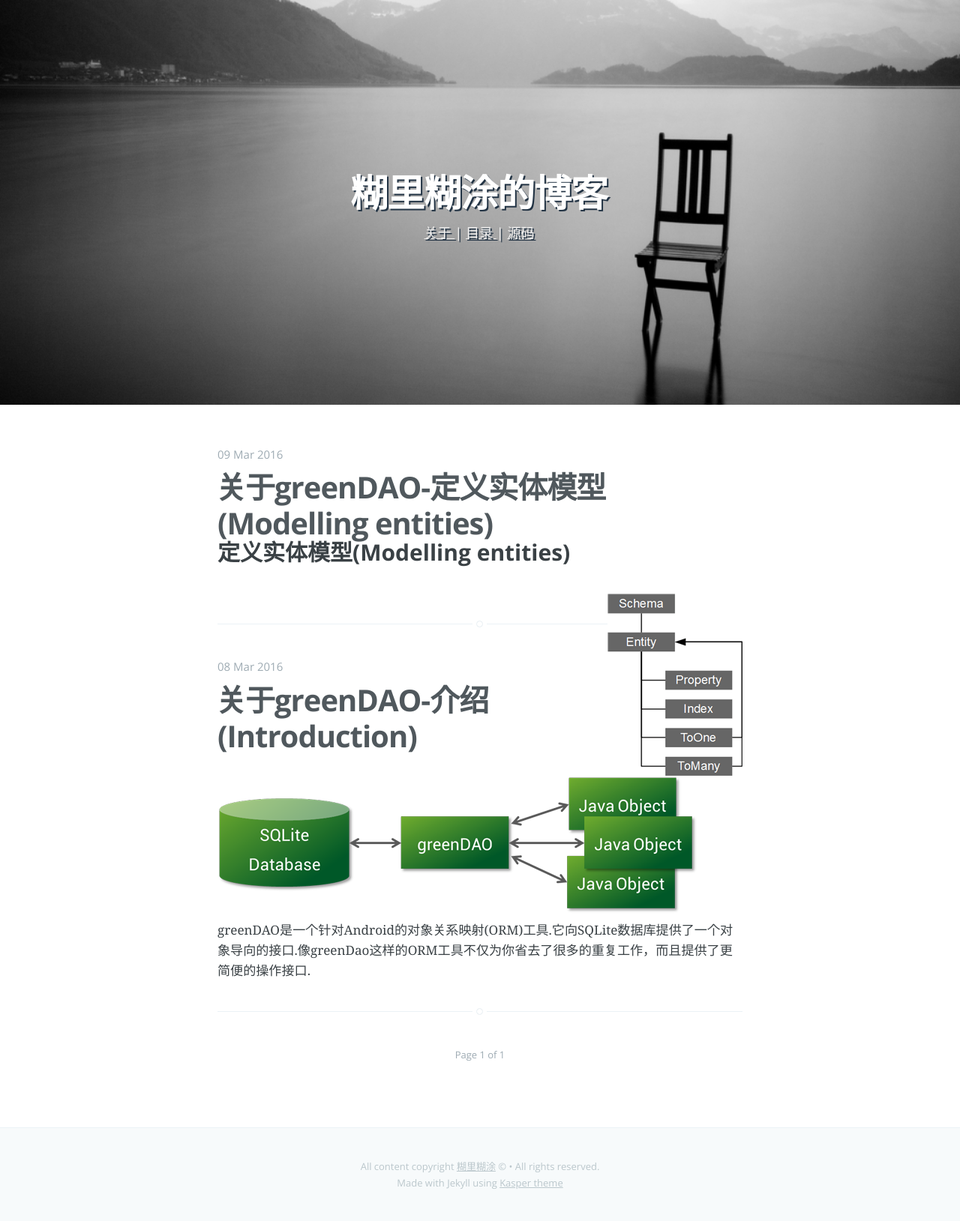
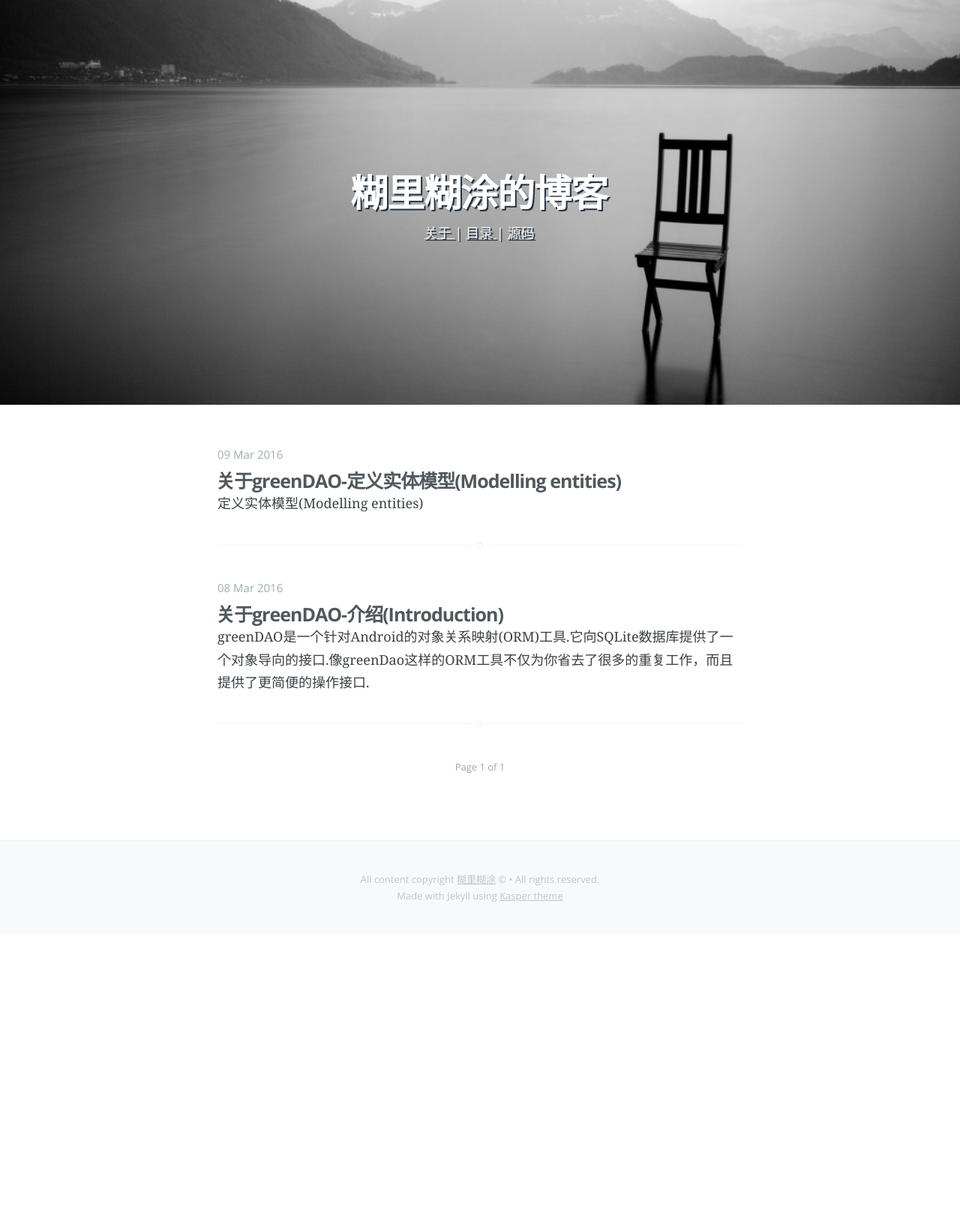
Before and after one commit to foolchen/foolchen.github.io, a Jekyll site: the page built from index.html, in a window 1280 px wide. Shown: the whole page at 75% size. Built offline with Jekyll 4.4.1, drawn with Linux system fonts in a browser that asks for light colours; the list of posts is cut into pages by our own code; after the commit the page ends 1246 px from its top, so only the background shows below that.

Commit message:
修改了首页样式

```diff
--- a/index.html
+++ b/index.html
@@ -35,11 +35,12 @@ archives: 'archives.html'
     <article class="post">
         <header class="post-header">
             <span class="post-meta"><time datetime="{{ post.date | date_to_string }}">{{ post.date | date_to_string }}</time> {{!tags prefix="on "}}</span>
-            <h2 class="post-title"><a href="{{ post.url}}">{{ post.title }}</a></h2>
+            <!-- <h2 class="post-title"><a href="{{ post.url}}">{{ post.title }}</a></h2> -->
+            <h2 class="post-title" style="font-size: 25px"><a href="{{ post.url}}">{{ post.title }}</a></h2>
 
         </header>
-        <section class="post-excerpt">
-            {{post.excerpt}}
+        <section class="post-excerpt" style="font-size: 18px">
+            {{post.excerpt | strip_html}}<!--此处使用strip_html去除html标签,防止摘要页显示异常-->
         </section>
     </article>
 
```
